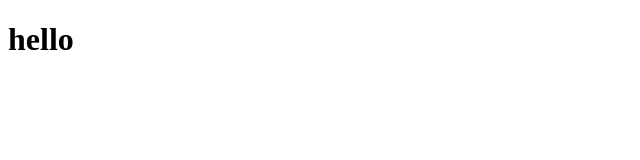
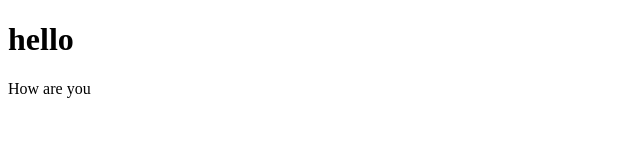
Before and after one commit to poonamugale/accounting-website, a plain HTML site: page index.html in a window 1280 px wide. Shown: the full height of the page, 0-640 px from the left. Drawn offline with Linux system fonts and the light colour scheme.

Commit message:
https://github.com/PoonamUgale/Accounting-website

```diff
--- a/app.js
+++ b/app.js
@@ -0,0 +1,3 @@
+console.log(parent);
+const root = ReactDOM.createRoot(document.getElementById("root"));
+root.render(parent);
--- a/index.html
+++ b/index.html
@@ -7,5 +7,6 @@
   </head>
   <body>
     <h1>hello</h1>
+    <p>How are you</p>
   </body>
 </html>
```
Also changed, not shown: README.md, 1 other file.
